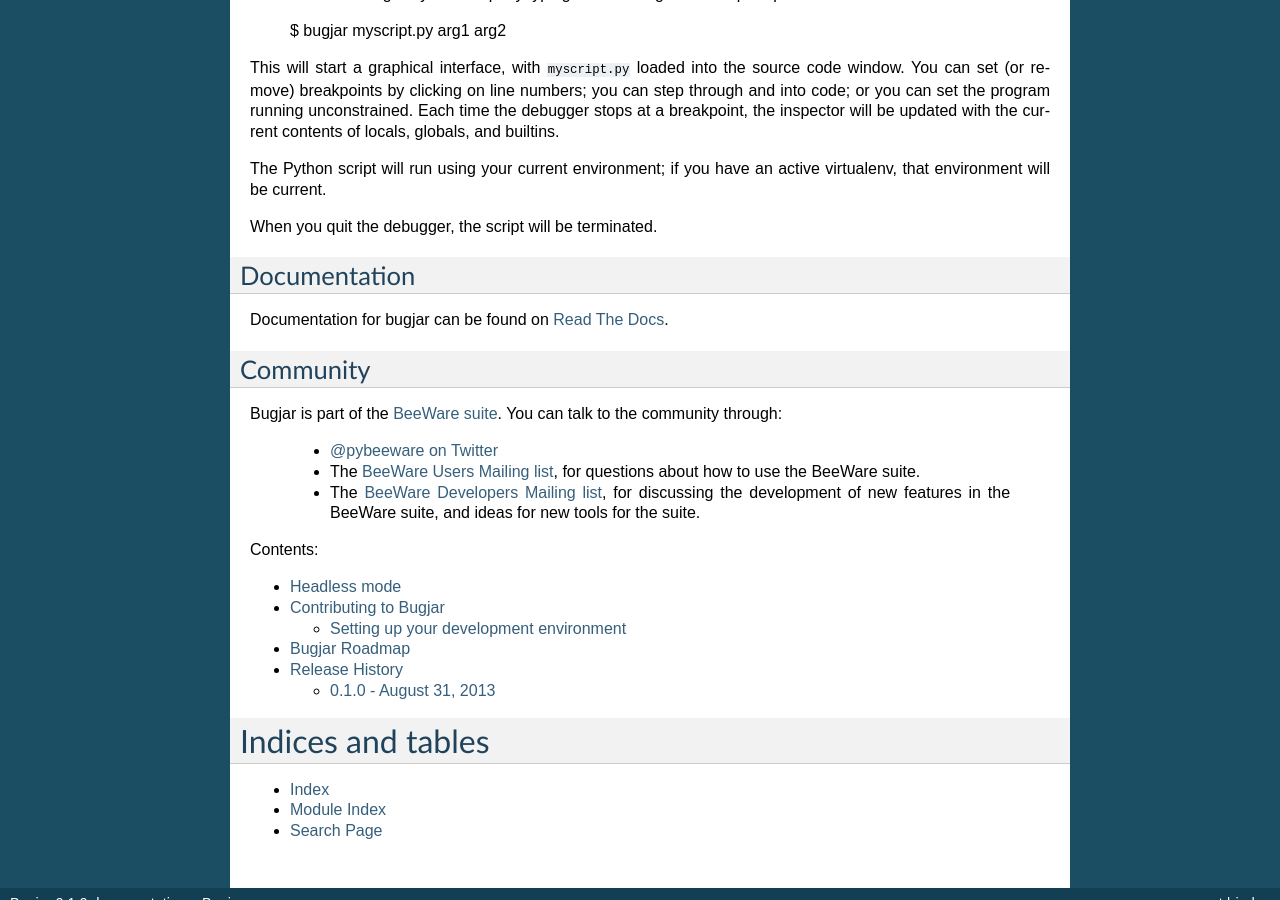
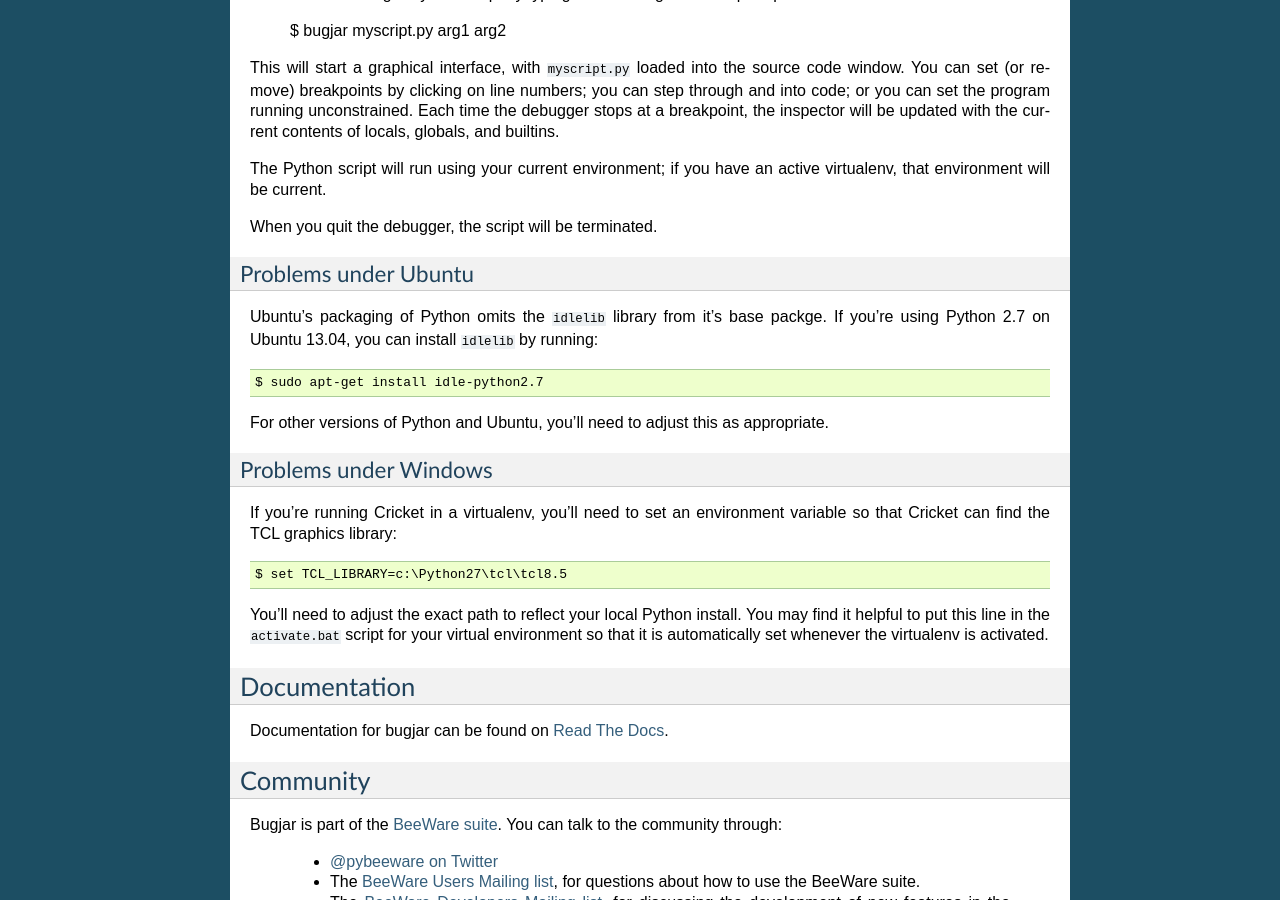
Before and after one commit to beeware/bugjar, a Sphinx documentation site: the page built from docs/index.rst, in a window 1280 px wide and 900 px high, scrolled down 570 px. Built offline with Sphinx 7.4.7, drawn with Linux system fonts in a browser that asks for light colours; some of the changed text lies outside the part shown.

Commit message:
Added quickstart help for Ubuntu and Windows.

```diff
--- a/docs/index.rst
+++ b/docs/index.rst
@@ -49,6 +49,31 @@
 
 When you quit the debugger, the script will be terminated.
 
+Problems under Ubuntu
+~~~~~~~~~~~~~~~~~~~~~
+
+Ubuntu's packaging of Python omits the ``idlelib`` library from it's base
+packge. If you're using Python 2.7 on Ubuntu 13.04, you can install
+``idlelib`` by running::
+
+    $ sudo apt-get install idle-python2.7
+
+For other versions of Python and Ubuntu, you'll need to adjust this as
+appropriate.
+
+Problems under Windows
+~~~~~~~~~~~~~~~~~~~~~~
+
+If you're running Cricket in a virtualenv, you'll need to set an
+environment variable so that Cricket can find the TCL graphics library::
+
+    $ set TCL_LIBRARY=c:\Python27\tcl\tcl8.5
+
+You'll need to adjust the exact path to reflect your local Python install.
+You may find it helpful to put this line in the ``activate.bat`` script
+for your virtual environment so that it is automatically set whenever the
+virtualenv is activated.
+
 
 Documentation
 -------------
```
Also changed, not shown: README.rst (+25 -0 lines).
